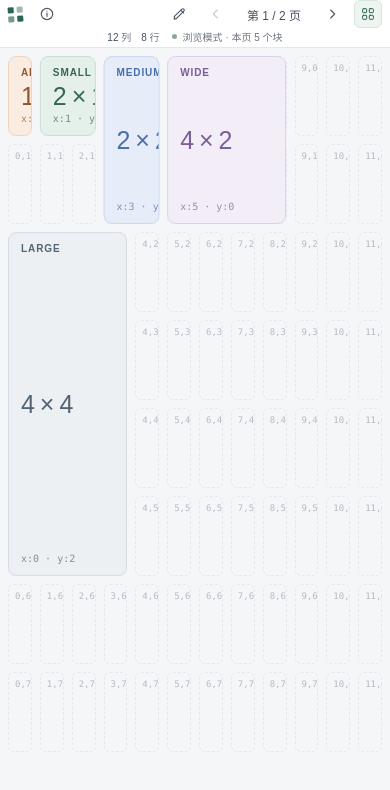
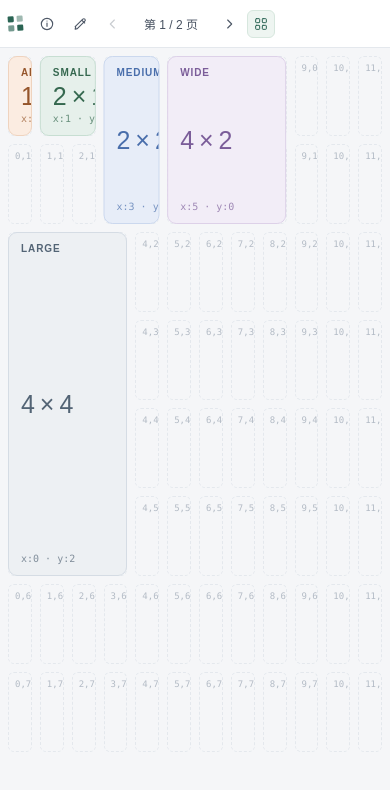
Before and after one commit to ZevixQuatol/Agile-Grid, a Next.js app: page / in a window 390 px wide. Shown: the top 790 px of the page. Built offline with nearby package versions, Linux system fonts and the light colour scheme.

Commit message:
fix: align header controls with annotated layout

```diff
--- a/src/app/globals.css
+++ b/src/app/globals.css
@@ -13,15 +13,16 @@ button { font: inherit; }
 button:focus-visible { outline: 2px solid var(--accent); outline-offset: 3px; }
 
 .agile-grid-shell { height: 100dvh; width: 100%; display: grid; grid-template-rows: 48px minmax(0, 1fr); overflow: hidden; }
-.app-header { position: relative; display: grid; grid-template-columns: auto minmax(0, 1fr) auto; align-items: center; gap: 16px; padding: 0 24px; background: white; border-bottom: 1px solid var(--line); min-width: 0; }
-.brand { display: flex; align-items: center; gap: 10px; flex-shrink: 0; }
+.app-header { display: flex; align-items: center; padding: 0 24px; background: white; border-bottom: 1px solid var(--line); min-width: 0; }
+.header-controls { display: flex; align-items: center; gap: 10px; min-width: 0; }
+.brand { position: relative; display: flex; align-items: center; gap: 10px; flex-shrink: 0; }
 .brand-mark { display: grid; grid-template-columns: repeat(2, 6px); gap: 3px; transform: rotate(-4deg); }
 .brand-mark i { width: 6px; height: 6px; background: var(--accent); border-radius: 1px; }
 .brand-mark i:nth-child(2) { opacity: .45; }
 .brand-mark i:nth-child(3) { opacity: .65; }
-.about-popover { position: absolute; z-index: 5; top: 42px; left: 24px; display: flex; flex-direction: column; gap: 3px; min-width: 148px; padding: 10px 12px; border: 1px solid var(--line); border-radius: 7px; background: white; box-shadow: 0 8px 20px rgba(32, 39, 48, .12); color: var(--ink); font-size: 12px; }
+.about-popover { position: absolute; z-index: 5; top: calc(100% + 8px); left: 0; display: flex; flex-direction: column; gap: 3px; min-width: 230px; padding: 10px 12px; border: 1px solid var(--line); border-radius: 7px; background: white; box-shadow: 0 8px 20px rgba(32, 39, 48, .12); color: var(--ink); font-size: 12px; }
 .about-popover span { color: var(--muted); font-size: 11px; }
-.header-actions { display: flex; align-items: center; gap: 16px; min-width: 0; }
+.header-actions { display: flex; align-items: center; gap: 8px; min-width: 0; }
 .header-divider { height: 18px; width: 1px; background: var(--line); }
 .page-navigation { display: flex; align-items: center; gap: 10px; }
 .page-count { min-width: 80px; text-align: center; font-size: 12px; font-variant-numeric: tabular-nums; white-space: nowrap; color: #46505f; }
@@ -63,8 +64,9 @@ button:focus-visible { outline: 2px solid var(--accent); outline-offset: 3px; }
 .widget-type { font-size: 10px; line-height: 12px; font-weight: 700; text-transform: uppercase; letter-spacing: .9px; white-space: nowrap; }
 .widget-size { font-size: 25px; line-height: 28px; font-weight: 500; letter-spacing: -1px; white-space: nowrap; }
 .widget-coordinate { font: 10px/12px Consolas, monospace; opacity: .7; white-space: nowrap; }
-.grid-status { display: flex; align-items: center; justify-content: center; gap: 20px; min-width: 0; color: var(--muted); font-size: 11px; overflow: hidden; }
+.grid-status { display: flex; flex-direction: column; align-items: flex-start; gap: 8px; min-width: 0; margin-top: 8px; color: var(--muted); font-size: 11px; }
 .metric-group { display: flex; gap: 14px; align-items: center; white-space: nowrap; }
+.about-popover .metric-group { flex-wrap: wrap; gap: 6px 10px; white-space: normal; }
 .metric-group b { font-weight: 500; color: #46515e; font-variant-numeric: tabular-nums; }
 .status-mode { display: flex; gap: 6px; align-items: center; white-space: nowrap; }
 .status-mode i { width: 5px; height: 5px; border-radius: 50%; background: #8da994; }
@@ -75,18 +77,13 @@ button:focus-visible { outline: 2px solid var(--accent); outline-offset: 3px; }
 .message-detail { font-size: 11px; color: #a17b42; }
 
 @media (max-width: 1100px) {
-  .metric-secondary { display: none; }
-  .grid-status { gap: 12px; }
+  .about-popover { min-width: 220px; }
 }
 
 @media (max-width: 700px) {
-  .app-header { grid-template-columns: minmax(0, 1fr) auto; grid-template-rows: 28px 16px; padding: 0 8px; column-gap: 8px; row-gap: 0; }
-  .brand { grid-column: 1; grid-row: 1; }
-  .about-popover { top: 42px; left: 8px; }
-  .grid-status { grid-column: 1 / -1; grid-row: 2; font-size: 10px; }
-  .header-actions { grid-column: 2; grid-row: 1; }
-  .header-actions { gap: 8px; }
+  .app-header { padding: 0 8px; }
+  .header-controls { gap: 6px; }
+  .header-actions { gap: 4px; }
   .page-count { min-width: 68px; }
   .metric-group { gap: 10px; }
-  .status-mode { font-size: 10px; }
 }
--- a/src/components/agile-grid/AgileGrid.tsx
+++ b/src/components/agile-grid/AgileGrid.tsx
@@ -42,6 +42,7 @@ export function AgileGrid() {
   return (
     <div className="agile-grid-shell" onKeyDown={handleKeyDown} tabIndex={-1}>
       <header className="app-header">
+        <div className="header-controls">
           <div className="brand">
             <span className="brand-mark" aria-hidden="true"><i /><i /><i /><i /></span>
             <button
@@ -62,9 +63,6 @@ export function AgileGrid() {
               <div className="about-popover" role="dialog" aria-label="关于 Agile Grid">
                 <strong>Agile Grid</strong>
                 <span>灵巧网格</span>
-            </div>
-          )}
-        </div>
                 <div className="grid-status" role="group" aria-label="网格信息">
                   <div className="metric-group">
                     <span><b>{config.columns}</b> 列</span>
@@ -73,6 +71,9 @@ export function AgileGrid() {
                     <span className="metric-secondary">Gap <b>{config.gapX}</b> / <b>{config.gapY}</b> px</span>
                   </div>
                   <span className="status-mode"><i aria-hidden="true" />浏览模式 · 本页 {page.items.length} 个块</span>
+                </div>
+              </div>
+            )}
           </div>
           <div className="header-actions">
           <button
@@ -105,6 +106,7 @@ export function AgileGrid() {
             </svg>
           </button>
           </div>
+        </div>
       </header>
       <GridViewport page={page} config={config} metrics={metrics} viewportRef={viewportRef} showOverlay={showOverlay} renderItem={renderDemo} editing={editing} selectedItemId={selectedItemId} onSelect={selectItem} onBeginDrag={(id, offset, bounds) => beginDrag(id, activePage, offset, bounds)} onPreviewDrag={previewDrag} onCommitDrag={commitDrag} onCancelDrag={cancelDrag} onDelete={removeItem} drag={drag} />
     </div>
```
Lines whose indentation alone changed are shown as unchanged.
